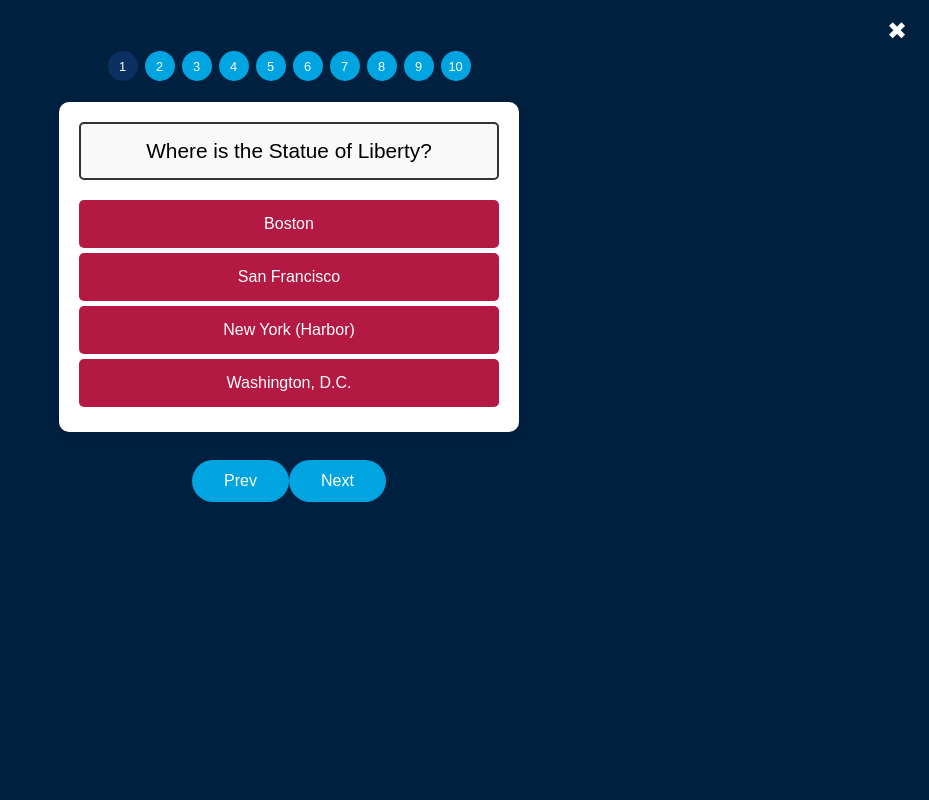
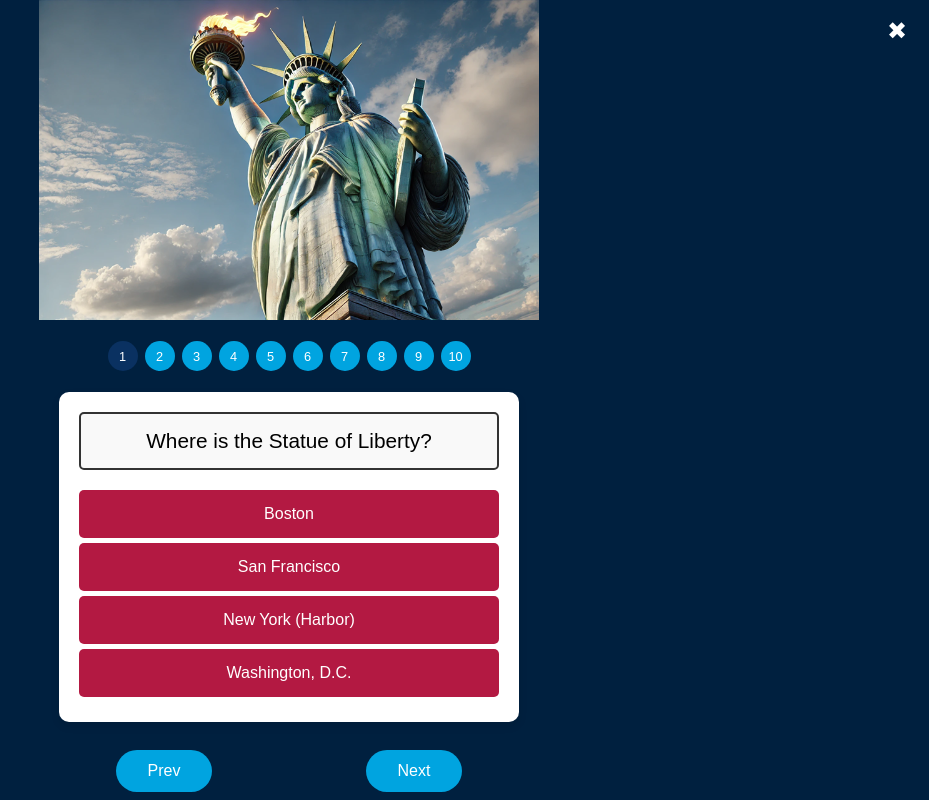
Before and after one commit to sanzay83/adquiz, a React (Create React App) app: page /quiz in a window 1280 px wide. Shown: the whole page, without its empty margins (351-1280 px from the left). Built offline with nearby package versions, Linux system fonts and the light colour scheme.

Commit message:
made css changes on button

```diff
--- a/src/components/Quiz.js
+++ b/src/components/Quiz.js
@@ -79,6 +79,7 @@ function Quiz() {
             <button className="close-button">✖</button>
           </div>
         </Link>
+        <div className="halfBackgroundQuiz" />
         <div className="pagination">
           {Array.from({ length: totalPages }, (_, index) => (
             <button
@@ -109,6 +110,8 @@ function Quiz() {
             </div>
           ))}
         </div>
+
+        <div className="buttonContainer">
           <button
             className="main-button"
             onClick={() => paginate(currentPage - 1)}
@@ -131,6 +134,7 @@ function Quiz() {
           )}
         </div>
       </div>
+    </div>
   );
 }
 
--- a/src/components/Result.js
+++ b/src/components/Result.js
@@ -21,7 +21,7 @@ function Result() {
             <button className="close-button">✖</button>
           </div>
         </Link>
-        <div className="halfBackground"></div>
+        <div className="halfBackground" />
         <div className="trf">
           {score < 6 ? (
             <img src={require("../assets/tryagain.png")} alt="TryAgainEmoji" />
@@ -38,6 +38,7 @@ function Result() {
             : `Congratulation you passed`}
         </div>
 
+        <div className="buttonContainer">
           <Link to="/quiz">
             <button className="main-button">Next Attempt</button>
           </Link>
@@ -46,6 +47,7 @@ function Result() {
           </Link>
         </div>
       </div>
+    </div>
   );
 }
 
--- a/src/styles/Quiz.css
+++ b/src/styles/Quiz.css
@@ -1,13 +1,17 @@
+.halfBackgroundQuiz {
+  background-image: url("../assets/statue.png");
+  background-size: cover;
+  height: 40vh;
+}
 .container {
   width: 100%;
   max-width: 500px;
   min-width: 200px;
   margin: 0 auto;
-  height: 100vh;
 }
 
 .pagination {
-  margin: 50px 20px 20px 20px;
+  margin: 20px;
 
   display: flex;
   justify-content: center;
@@ -87,3 +91,12 @@
   background-color: rgb(10, 49, 97);
   transform: translateY(-2px);
 }
+
+.buttonContainer {
+  display: flex;
+  justify-content: space-around;
+}
+
+.buttonContainer span {
+  cursor: pointer;
+}
--- a/src/styles/Result.css
+++ b/src/styles/Result.css
@@ -38,3 +38,12 @@
   font-size: 30px;
   margin-bottom: 120px;
 }
+
+.buttonContainer {
+  display: flex;
+  justify-content: space-around;
+}
+
+.buttonContainer span {
+  cursor: pointer;
+}
--- a/src/styles/Review.css
+++ b/src/styles/Review.css
@@ -1,13 +1,19 @@
 .review-container {
+  margin-top: 30px;
   padding: 20px;
 }
 
 .opt {
   color: black;
   text-align: left;
-  padding: 5px;
+  padding: 5px 15px;
   display: block;
   background-color: #f9f9f9;
   box-shadow: 0 8px 5px rgba(0, 0, 0, 0.2);
-  margin-top: 5px;
+  margin-top: 10px;
+  border-radius: 15px 1px;
 }
+
+.opt:hover {
+  background-color: antiquewhite;
+}
```
Lines whose indentation alone changed are shown as unchanged.
